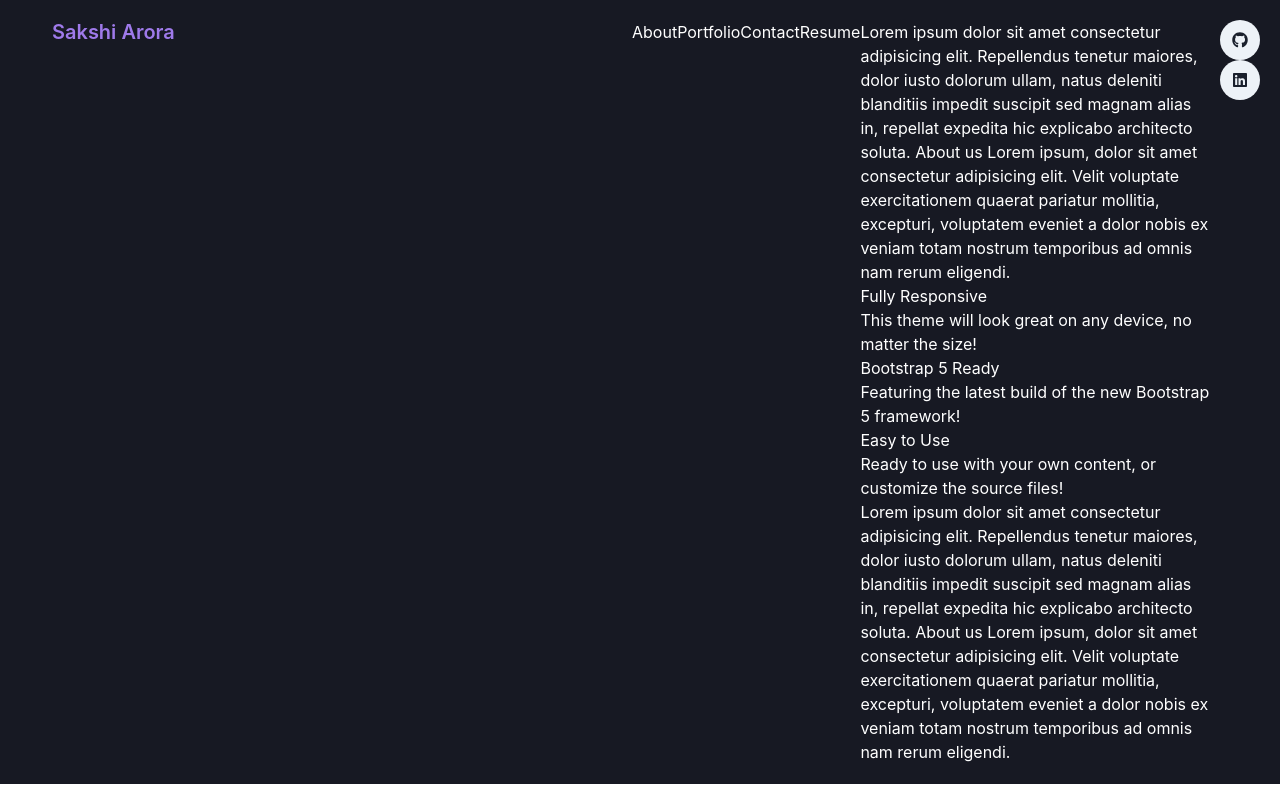
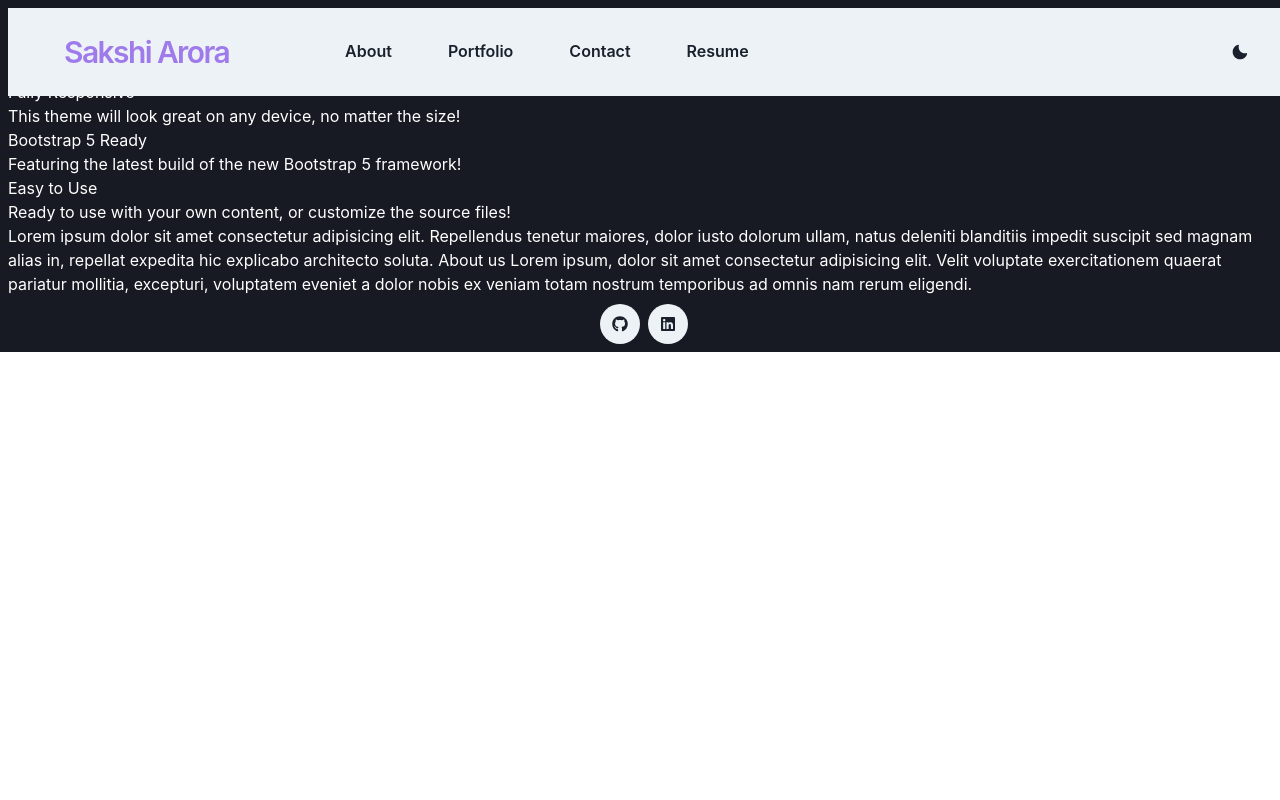
Before and after one commit to sakshiarora04/sakshi-arora-portfolio, a React (Vite) app: page / in a window 1280 px wide. Built offline with nearby package versions, Linux system fonts and the light colour scheme.

Commit message:
header link working, footer and toggle button

```diff
--- a/package.json
+++ b/package.json
@@ -11,6 +11,7 @@
     "preview": "vite preview"
   },
   "dependencies": {
+    "@chakra-ui/icons": "^2.1.1",
     "@chakra-ui/react": "^2.8.1",
     "@emotion/react": "^11.11.1",
     "@emotion/styled": "^11.11.0",
--- a/src/App.jsx
+++ b/src/App.jsx
@@ -1,25 +1,26 @@
 // Bringing in the required import from 'react-router-dom'
 import { Outlet } from "react-router-dom";
-import Nav from "./components/Nav";
+import Header from "./components/Header";
 import Footer from "./components/Footer";
-import { Flex, VStack, Heading, Spacer } from "@chakra-ui/layout";
+import { Flex, VStack, Spacer } from "@chakra-ui/layout";
 function App() {
   // The Outlet component will conditionally swap between the different pages according to the URL
 
   return (
     <>
-      <VStack p={5} bg="back.900" color='white'>
+      <VStack p={2} bg="back.900" color='white'>
         <Flex w="100%">
-          <Heading w="100%" ml="8" size="md" fontWeight="semibold" color="purple.400">
-            Sakshi Arora
-          </Heading>
+
           <Spacer></Spacer>
-          <Flex w="100%">
-          <Nav />
+
+          <Header />
+
           <Outlet />
+
+
           </Flex>
           <Footer />
-        </Flex>
+
       </VStack>
     </>
   );
--- a/src/components/UI/Navbar.jsx
+++ b/src/components/UI/Navbar.jsx
@@ -1,19 +1,79 @@
-import { Tabs, TabList, TabPanels, Tab, TabPanel } from "@chakra-ui/react";
+import { useState} from 'react';
+import {
+  Flex,
+  Button,
+  Heading,
 
-import { Flex } from "@chakra-ui/layout";
+  useColorModeValue,
+
+  Box,
+  useColorMode,
+  IconButton,
+
+
+} from "@chakra-ui/react";
+import { MoonIcon, SunIcon, HamburgerIcon } from "@chakra-ui/icons";
+
+
 
 export default function Nav({ links }) {
 
+  const [show, setShow] = useState(false);
+  const handleToggle = () => setShow(!show);
+
+  const { colorMode, toggleColorMode } = useColorMode();
+
+
   return (
+    <>
+      <Flex
+        bg={useColorModeValue("gray.100", "gray.900")}
+        wrap="wrap"
+        padding="1.5rem"
+        zIndex="sticky"
+        position="fixed"
+        as="header"
+        alignItems={"center"}
+        justifyContent={"space-between"}
+        w="100%"
+      >
+        <Flex align="center" mr={5}>
+        <Heading w="100%" ml="8" size="lg" letterSpacing={"-.1rem"} fontWeight="semibold" color="purple.400">
+            Sakshi Arora
+          </Heading>
+          </Flex>
+          <Box display={{ base: "block", md: "none" }} onClick={handleToggle}>
+        <svg
+          fill="white"
+          width="12px"
+          viewBox="0 0 20 20"
+          xmlns="http://www.w3.org/2000/svg"
+        >
+          <title>Menu</title>
+          <path d="M0 3h20v2H0V3zm0 6h20v2H0V9zm0 6h20v2H0v-2z" />
+        </svg>
+      </Box>
 
-     <nav className="navbar navbar-expand-lg bg-secondary">
-      <div className="container-fluid">
-        <div className="collapse navbar-collapse" id="navbarSupportedContent">
-          <ul className="navbar-nav me-auto mb-2 mb-lg-0">
-            {links.map((link) => link)}
-          </ul>
-        </div>
-      </div>
-    </nav>
+      <Box
+        display={{ base: show ? "block" : "none", md: "flex" }}
+        width={{ base: "full", md: "auto" }}
+        px={20}
+        alignItems="center"
+        flexGrow={1}
+      >
+          {links.map((link,i) => (
+            <Button key={i} mt={{ base: 4, md: 0 }} mr={6} display="block">{link}</Button>
+          ))}
+
+
+      </Box>
+      <Button onClick={toggleColorMode}>
+              {colorMode === "light" ? <MoonIcon /> : <SunIcon />}
+            </Button>
+
+      </Flex>
+
+
+    </>
   );
 }
```
Also changed, not shown: src/components/Header.jsx (renamed from src/components/Nav.jsx), 1 other file (tests, documents, lock files or other folders).
